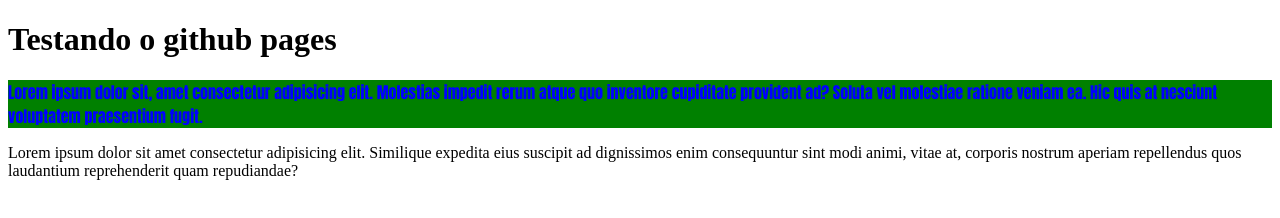
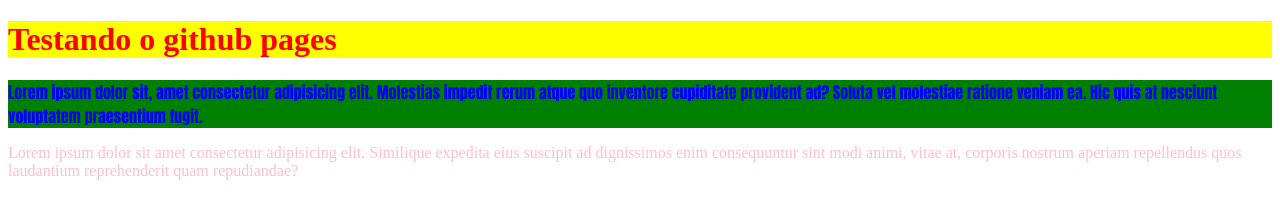
Before and after one commit to Mileriss/mileriss.github.io, a plain HTML site: page index.html in a window 1280 px wide. Drawn offline with Linux system fonts and the light colour scheme.

Commit message:
Alterações

```diff
--- a/style.css
+++ b/style.css
@@ -1,4 +1,4 @@
-#t1{
+#t-1{
     color: red;
     background-color: yellow;
 }
@@ -9,6 +9,6 @@
     background-color: green;
 }
 
-#p2{
+#p-2{
     color: pink;
 }
```
